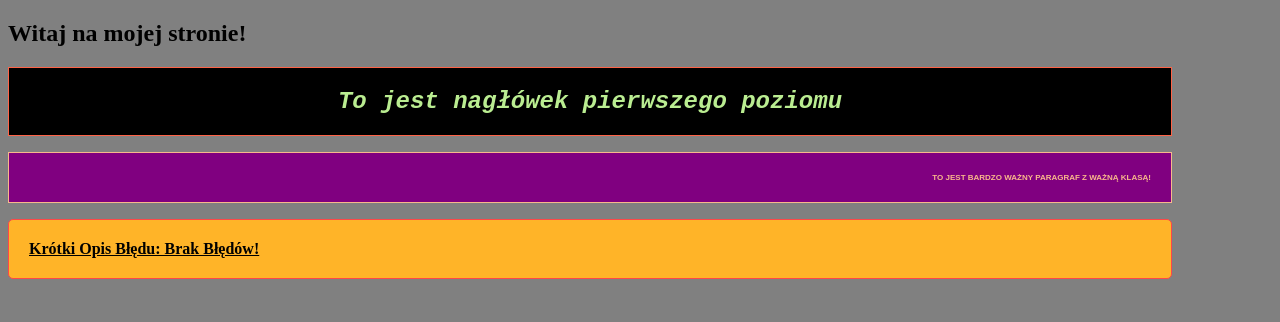
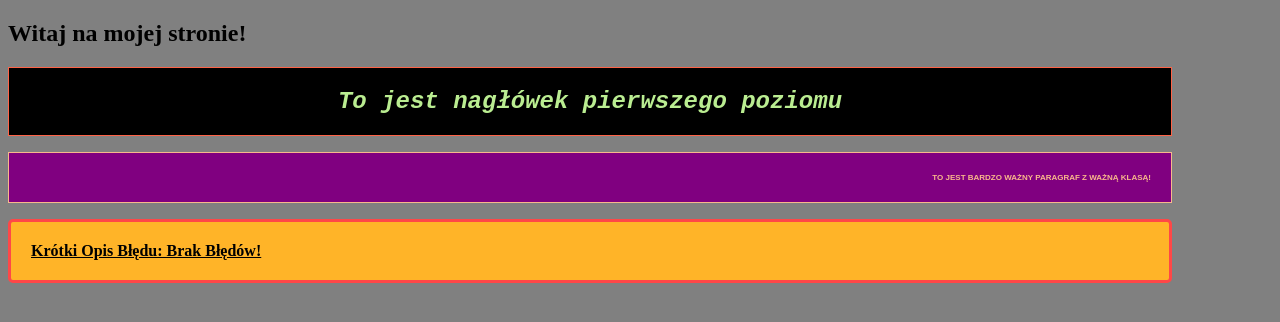
Before and after one commit to marborkowska/Moja-pierwsza-strona, a plain HTML site: page index.html in a window 1280 px wide. Drawn offline with Linux system fonts and the light colour scheme.

Commit message:
Update index.html

```diff
--- a/index.html
+++ b/index.html
@@ -65,7 +65,7 @@ Na obrazku oczekiwany_wynik.png przedstawiono trzy paragrafy. Używając poniżs
         .error {
             font-family: serif;
             color: black;
-            border: 1px solid hsl(0, 100%, 64%);
+            border: 3px solid hsl(0, 100%, 64%);
             background-color: #FFB428;
             text-transform: capitalize;
             border-radius: 5px;
@@ -74,7 +74,6 @@ Na obrazku oczekiwany_wynik.png przedstawiono trzy paragrafy. Używając poniżs
             text-decoration: underline;
             margin-right: 100px;
         }
-
 
     </style>
 </head>
```
